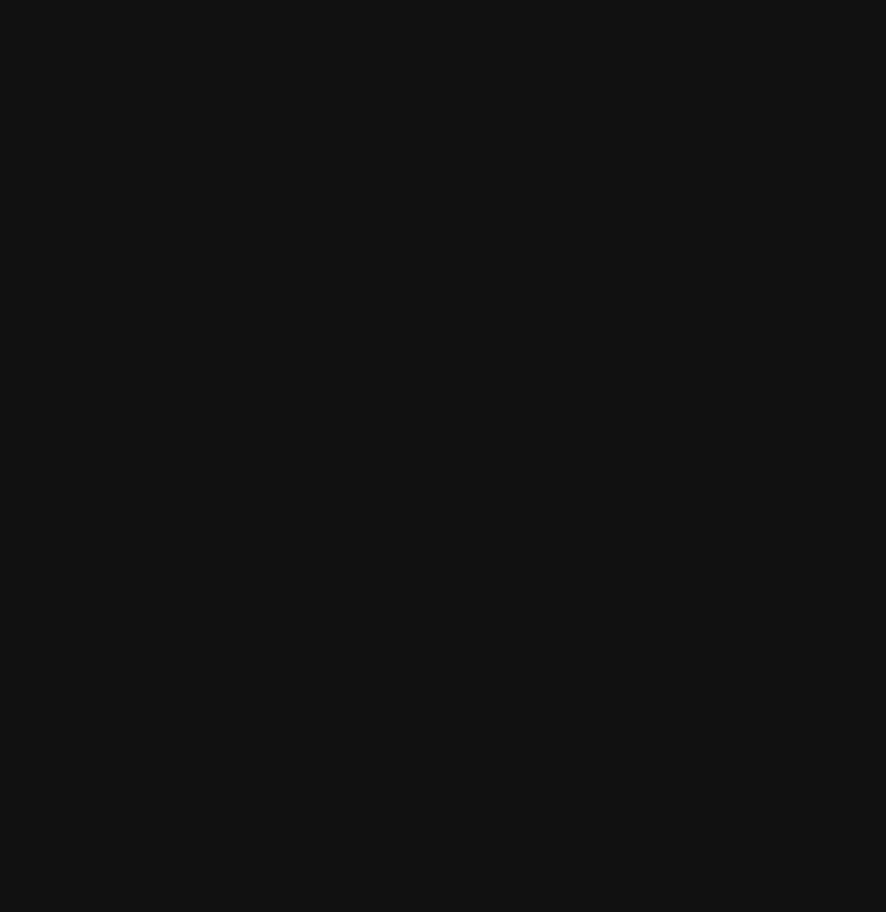
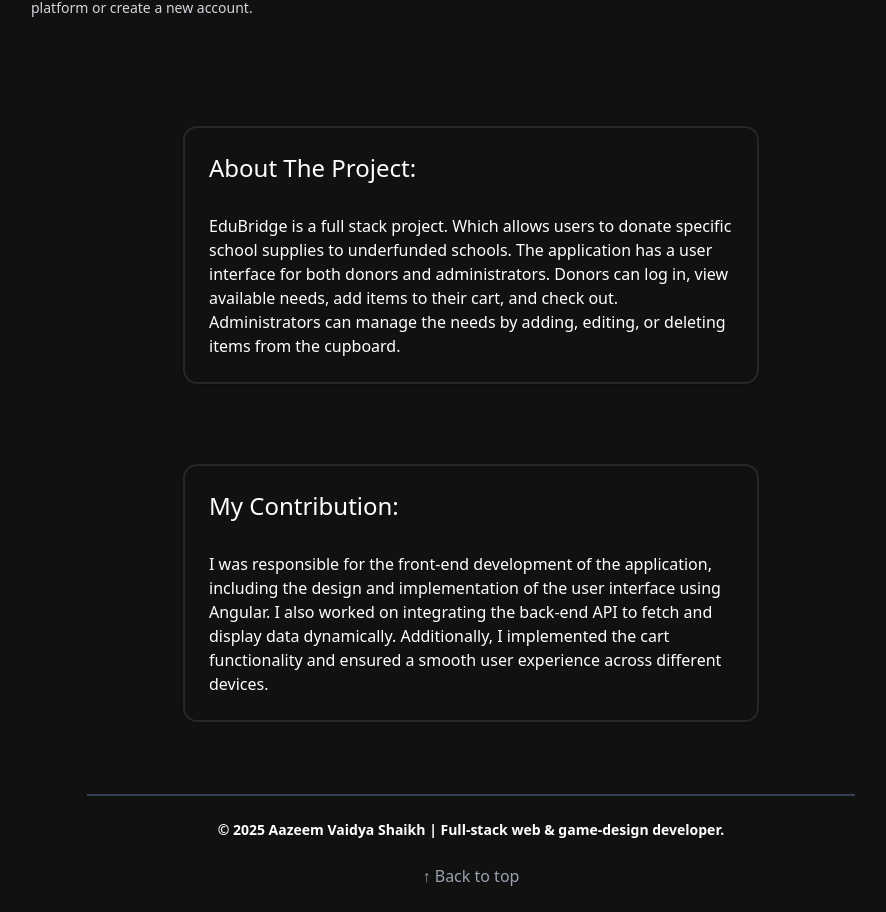
Before and after one commit to AazeemVS/Portfolio-Site, a React (Vite) app in the folder my-portfolio/: page /EduBridgeInfoPage in a window 1280 px wide. Shown: the part 898-1810 px from the top of the page, without its empty margins (169-1055 px from the left). Before the commit the page ends 884 px from the top, so only its background shows below. Built offline with nearby package versions, Linux system fonts and the light colour scheme.

Commit message:
Refactor project description into a reusable component
Created a new ProjDescription component for displaying project descriptions and updated SBECIInfoPage and WorkoutTrackerInfoPage to use it. Also updated the SBECIInfoPage project title and description content.

```diff
--- a/my-portfolio/src/App.tsx
+++ b/my-portfolio/src/App.tsx
@@ -14,7 +14,7 @@
 import DevBlogs from "@/pages/DevBlogs";
 import Projects from "@/pages/Projects";
 import ContactMe from "@/pages/ContactMe";
-import SBECIInfoPage from "./pages/SBECIInfoPage";
+import EduBridgeInfoPage from "./pages/EduBridgeInfoPage";
 import ImpetusInfoPage from "./pages/ImpetusInfoPage";
 import WorkoutTrackerInfoPage from "./pages/WorkoutTrackerInfoPage";
 import CatchFrenzyInfoPage from "./pages/CatchFrenzyInfoPage";
@@ -177,7 +177,10 @@
           <Route path="/Projects" element={<Projects />}></Route>
           <Route path="/DevBlogs" element={<DevBlogs />}></Route>
           <Route path="/ContactMe" element={<ContactMe />}></Route>
-          <Route path="/SBECIInfoPage" element={<SBECIInfoPage />}></Route>
+          <Route
+            path="/EduBridgeInfoPage"
+            element={<EduBridgeInfoPage />}
+          ></Route>
           <Route path="/ImpetusInfoPage" element={<ImpetusInfoPage />}></Route>
           <Route
             path="/WorkoutTrackerInfoPage"
--- /dev/null
+++ b/my-portfolio/src/components/ui/projDescription.tsx
@@ -0,0 +1,19 @@
+import { Card, CardDescription, CardHeader } from "@/components/ui/card";
+
+interface ProjDescriptionProps {
+  text: string;
+}
+const ProjDescription: React.FC<ProjDescriptionProps> = ({ text }) => {
+  return (
+    <Card className="">
+      <CardHeader className="text-white text-2xl ">
+        {" "}
+        About The Project:
+      </CardHeader>
+      <CardDescription className="text-white text-md px-6">
+        {text}
+      </CardDescription>
+    </Card>
+  );
+};
+export default ProjDescription;
--- a/my-portfolio/src/pages/SBECIInfoPage.tsx
+++ b/my-portfolio/src/pages/EduBridgeInfoPage.tsx
@@ -19,6 +19,7 @@
 import SBESCIAdminLandingPage from "@/../images/SBESCIAdminLandingPage.png";
 import SBESCICartPage from "@/../images/SBESCICartPage.png";
 import SBESCICupboardPage from "@/../images/SBESCIAdminCupboardPage.png";
+import ProjDescription from "@/components/ui/projDescription";
 
 const slides = [
   {
@@ -57,7 +58,7 @@
   <>
     <Card className="mb-[5%]">
       <CardTitle className="text-white">
-        MoveSync: Workout Tracker Application
+        EduBridge: School Donation Platform
       </CardTitle>
     </Card>
 
@@ -92,12 +93,24 @@
       </Carousel>
     </div>
 
-    <Card>
-      <CardHeader className="text-white text-2xl">
+    <ProjDescription
+      text={
+        "EduBridge is a full stack project. Which allows users to donate specific school supplies to underfunded schools. The application has a user interface for both donors and administrators. Donors can log in, view available needs, add items to their cart, and check out. Administrators can manage the needs by adding, editing, or deleting items from the cupboard."
+      }
+    ></ProjDescription>
+    <Card className="">
+      <CardHeader className="text-white text-2xl ">
         {" "}
-        About The Project:
+        My Contribution:
       </CardHeader>
-      <CardDescription className="text-white text-md"> </CardDescription>
+      <CardDescription className="text-white text-md px-6">
+        I was responsible for the front-end development of the application,
+        including the design and implementation of the user interface using
+        Angular. I also worked on integrating the back-end API to fetch and
+        display data dynamically. Additionally, I implemented the cart
+        functionality and ensured a smooth user experience across different
+        devices.{" "}
+      </CardDescription>
     </Card>
     <footer>
       <Footer />
--- a/my-portfolio/src/pages/Projects.tsx
+++ b/my-portfolio/src/pages/Projects.tsx
@@ -62,7 +62,7 @@
           <HTMLIcon key="4" />,
           <CSSIcon key="5" />,
         ]}
-        onClick={() => navigate("/SBECIInfoPage")}
+        onClick={() => navigate("/EduBridgeInfoPage")}
       />
 
       <ProjectTemplate
--- a/my-portfolio/src/pages/WorkoutTrackerInfoPage.tsx
+++ b/my-portfolio/src/pages/WorkoutTrackerInfoPage.tsx
@@ -22,7 +22,7 @@
 import WorkoutAppWorkoutLogImg from "@/../images/WorkoutAppWorkoutLog.png";
 import WorkoutAppPushupLogImg from "@/../images/WorkoutAppPushupLog.png";
 import WorkoutAppPushupDashboardImg from "@/../images/WorkoutAppPushupDashboard.png";
-
+import ProjDescription from "@/components/ui/projDescription";
 const slides = [
   {
     img: WorkoutAppImg,
@@ -59,24 +59,11 @@
       </CardTitle>
     </Card>
 
-    <Card className="">
-      <CardHeader className="text-white text-2xl ">
-        {" "}
-        About The Project:
-      </CardHeader>
-      <CardDescription className="text-white text-md px-6">
-        {" "}
-        MoveSync is a single-page web application built with HTML, CSS, and
-        vanilla JavaScript. All workout and push-up data is stored locally in
-        the browser (Local Storage), so users can log, track and visualize their
-        fitness progress. The dashboard shows your most recent sessions plus
-        year-to-date totals, while dedicated forms let you separately enter
-        general workouts and push-up sets. For deeper insights, the Push-Up
-        Analytics view renders interactive bar, line, doughnut and monthly
-        comparison charts using Chart.js, and the Workout Info page lets you
-        filter by workout type.
-      </CardDescription>
-    </Card>
+    <ProjDescription
+      text={
+        " MoveSync is a single-page web application built with HTML, CSS, and vanilla JavaScript. All workout and push-up data is stored locally in the browser (Local Storage), so users can log, track and visualize their fitness progress. The dashboard shows your most recent sessions plus year-to-date totals, while dedicated forms let you separately enter general workouts and push-up sets. For deeper insights, the Push-Up Analytics view renders interactive bar, line, doughnut and monthly comparison charts using Chart.js, and the Workout Info page lets youfilter by workout type."
+      }
+    ></ProjDescription>
 
     {/* Key Features Section*/}
     <Card>
```
